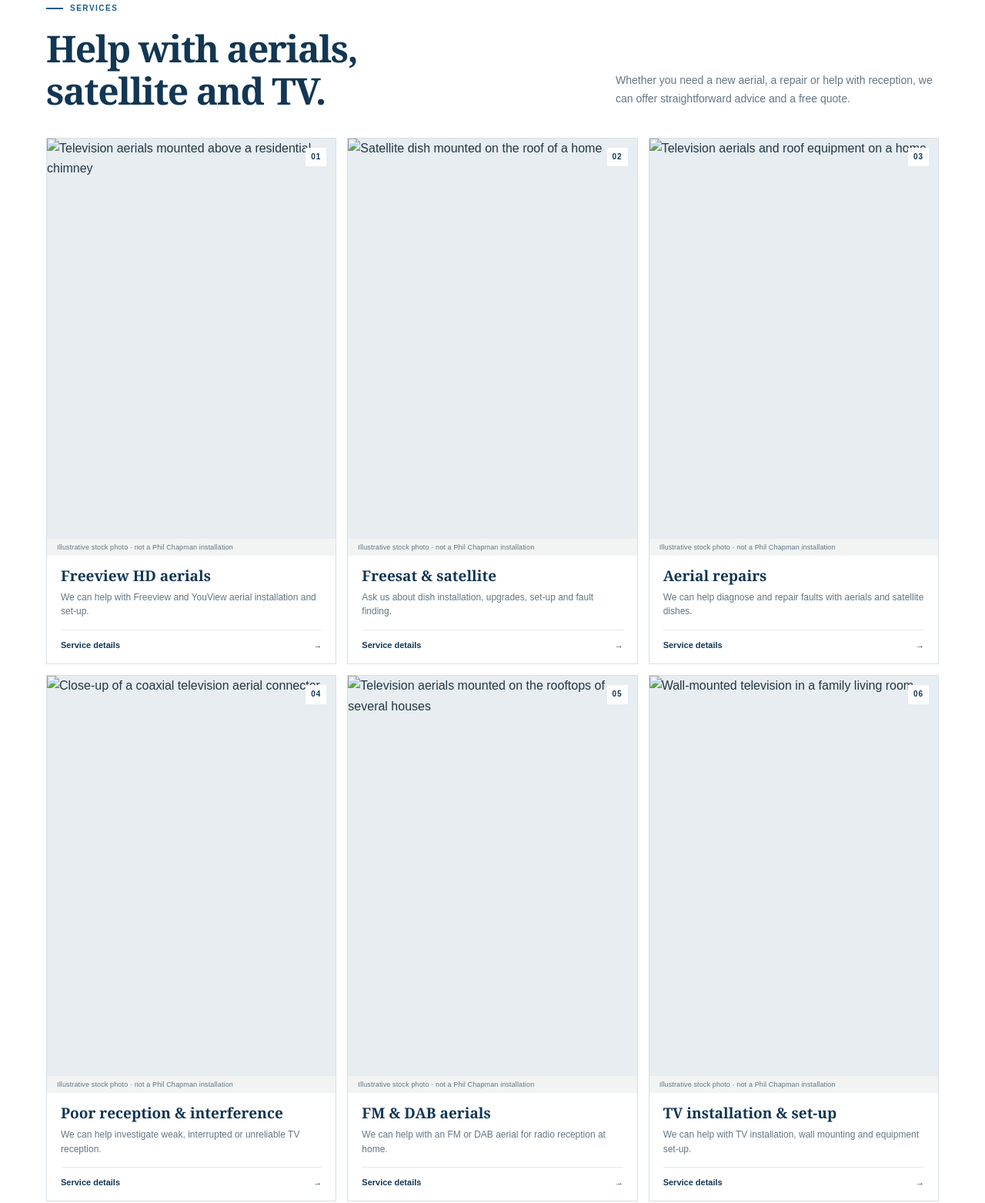
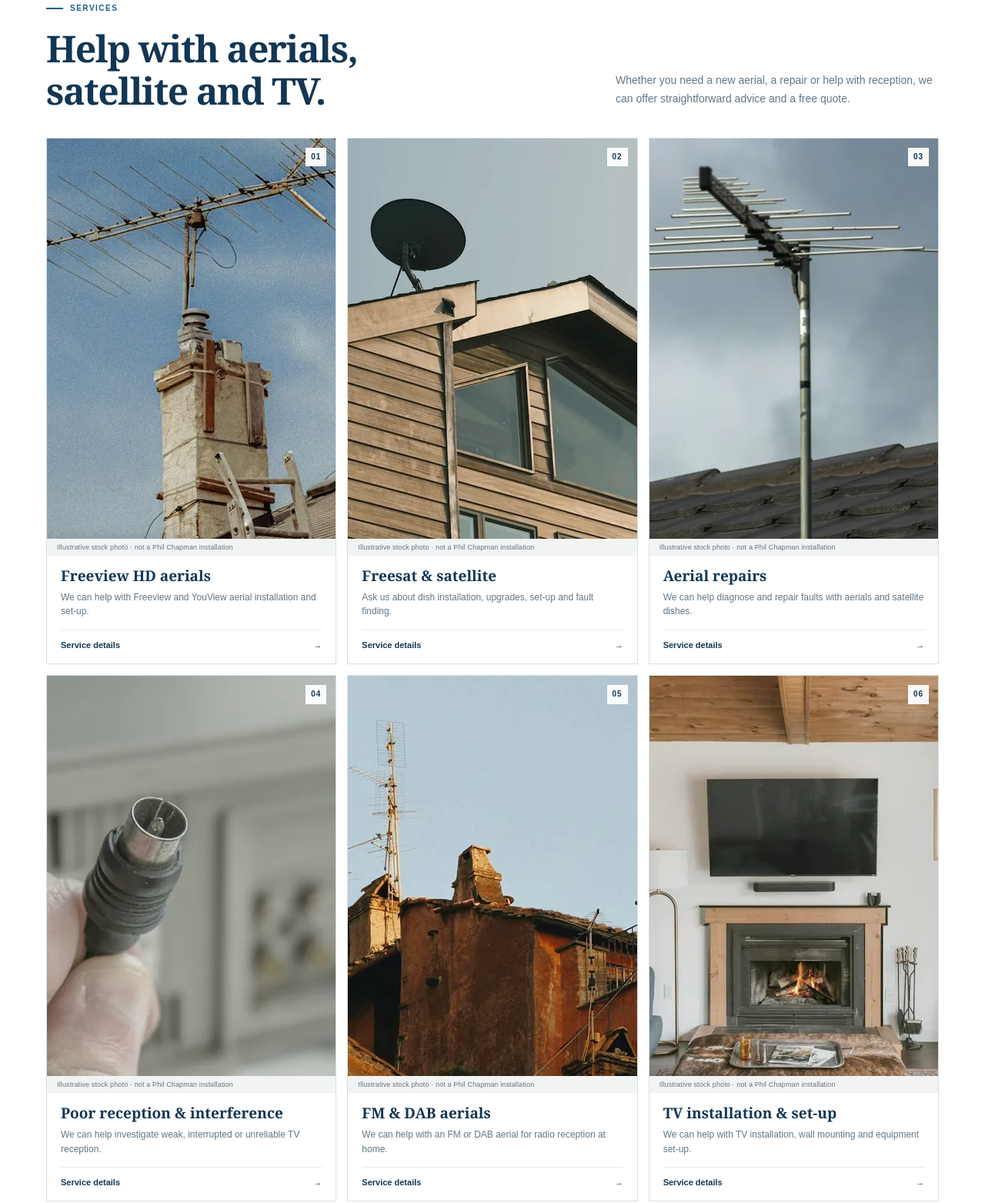
Before and after one commit to MCB96/Phil-Chapman-Aerial, a plain HTML site: page index.html in a window 1280 px wide. Shown: the part 759-2322 px from the top of the page at 77% size. Drawn offline with Linux system fonts and the light colour scheme.

Commit message:
Fix service image paths

```diff
--- a/index.html
+++ b/index.html
@@ -53,12 +53,12 @@
       <div class="page-width">
         <div class="section-heading"><div><p class="eyebrow"><span></span> SERVICES</p><h2>Help with aerials,<br>satellite and TV.</h2></div><p>Whether you need a new aerial, a repair or help with reception, we can offer straightforward advice and a free quote.</p></div>
         <div class="service-grid">
-          <a class="service-card" href="services.html#freeview"><span class="service-photo"><img src="assets/services/freeview-aerial.webp" width="800" height="520" loading="lazy" decoding="async" alt="Television aerials mounted above a residential chimney"><span class="service-photo-note">Illustrative stock photo · not a Phil Chapman installation</span></span><span class="service-number">01</span><div class="service-card-content"><h3>Freeview HD aerials</h3><p>We can help with Freeview and YouView aerial installation and set-up.</p><span class="card-link">Service details <b>→</b></span></div></a>
-          <a class="service-card" href="services.html#freesat"><span class="service-photo"><img src="assets/services/satellite-dish-home.webp" width="800" height="520" loading="lazy" decoding="async" alt="Satellite dish mounted on the roof of a home"><span class="service-photo-note">Illustrative stock photo · not a Phil Chapman installation</span></span><span class="service-number">02</span><div class="service-card-content"><h3>Freesat &amp; satellite</h3><p>Ask us about dish installation, upgrades, set-up and fault finding.</p><span class="card-link">Service details <b>→</b></span></div></a>
-          <a class="service-card" href="services.html#repairs"><span class="service-photo"><img src="assets/services/aerial-reception-roof.webp" width="800" height="520" loading="lazy" decoding="async" alt="Television aerials and roof equipment on a home"><span class="service-photo-note">Illustrative stock photo · not a Phil Chapman installation</span></span><span class="service-number">03</span><div class="service-card-content"><h3>Aerial repairs</h3><p>We can help diagnose and repair faults with aerials and satellite dishes.</p><span class="card-link">Service details <b>→</b></span></div></a>
-          <a class="service-card" href="services.html#reception"><span class="service-photo"><img src="assets/services/reception-coaxial-connection.webp" width="800" height="520" loading="lazy" decoding="async" alt="Close-up of a coaxial television aerial connector"><span class="service-photo-note">Illustrative stock photo · not a Phil Chapman installation</span></span><span class="service-number">04</span><div class="service-card-content"><h3>Poor reception &amp; interference</h3><p>We can help investigate weak, interrupted or unreliable TV reception.</p><span class="card-link">Service details <b>→</b></span></div></a>
-          <a class="service-card" href="services.html#radio"><span class="service-photo"><img src="assets/services/fm-dab-radio.webp" width="800" height="520" loading="lazy" decoding="async" alt="Television aerials mounted on the rooftops of several houses"><span class="service-photo-note">Illustrative stock photo · not a Phil Chapman installation</span></span><span class="service-number">05</span><div class="service-card-content"><h3>FM &amp; DAB aerials</h3><p>We can help with an FM or DAB aerial for radio reception at home.</p><span class="card-link">Service details <b>→</b></span></div></a>
-          <a class="service-card" href="services.html#tv-installation"><span class="service-photo"><img src="assets/services/tv-wall-installation.webp" width="800" height="520" loading="lazy" decoding="async" alt="Wall-mounted television in a family living room"><span class="service-photo-note">Illustrative stock photo · not a Phil Chapman installation</span></span><span class="service-number">06</span><div class="service-card-content"><h3>TV installation &amp; set-up</h3><p>We can help with TV installation, wall mounting and equipment set-up.</p><span class="card-link">Service details <b>→</b></span></div></a>
+          <a class="service-card" href="services.html#freeview"><span class="service-photo"><img src="freeview-aerial.webp" width="800" height="520" loading="lazy" decoding="async" alt="Television aerials mounted above a residential chimney"><span class="service-photo-note">Illustrative stock photo · not a Phil Chapman installation</span></span><span class="service-number">01</span><div class="service-card-content"><h3>Freeview HD aerials</h3><p>We can help with Freeview and YouView aerial installation and set-up.</p><span class="card-link">Service details <b>→</b></span></div></a>
+          <a class="service-card" href="services.html#freesat"><span class="service-photo"><img src="satellite-dish-home.webp" width="800" height="520" loading="lazy" decoding="async" alt="Satellite dish mounted on the roof of a home"><span class="service-photo-note">Illustrative stock photo · not a Phil Chapman installation</span></span><span class="service-number">02</span><div class="service-card-content"><h3>Freesat &amp; satellite</h3><p>Ask us about dish installation, upgrades, set-up and fault finding.</p><span class="card-link">Service details <b>→</b></span></div></a>
+          <a class="service-card" href="services.html#repairs"><span class="service-photo"><img src="aerial-reception-roof.webp" width="800" height="520" loading="lazy" decoding="async" alt="Television aerials and roof equipment on a home"><span class="service-photo-note">Illustrative stock photo · not a Phil Chapman installation</span></span><span class="service-number">03</span><div class="service-card-content"><h3>Aerial repairs</h3><p>We can help diagnose and repair faults with aerials and satellite dishes.</p><span class="card-link">Service details <b>→</b></span></div></a>
+          <a class="service-card" href="services.html#reception"><span class="service-photo"><img src="reception-coaxial-connection.webp" width="800" height="520" loading="lazy" decoding="async" alt="Close-up of a coaxial television aerial connector"><span class="service-photo-note">Illustrative stock photo · not a Phil Chapman installation</span></span><span class="service-number">04</span><div class="service-card-content"><h3>Poor reception &amp; interference</h3><p>We can help investigate weak, interrupted or unreliable TV reception.</p><span class="card-link">Service details <b>→</b></span></div></a>
+          <a class="service-card" href="services.html#radio"><span class="service-photo"><img src="fm-dab-radio.webp" width="800" height="520" loading="lazy" decoding="async" alt="Television aerials mounted on the rooftops of several houses"><span class="service-photo-note">Illustrative stock photo · not a Phil Chapman installation</span></span><span class="service-number">05</span><div class="service-card-content"><h3>FM &amp; DAB aerials</h3><p>We can help with an FM or DAB aerial for radio reception at home.</p><span class="card-link">Service details <b>→</b></span></div></a>
+          <a class="service-card" href="services.html#tv-installation"><span class="service-photo"><img src="tv-wall-installation.webp" width="800" height="520" loading="lazy" decoding="async" alt="Wall-mounted television in a family living room"><span class="service-photo-note">Illustrative stock photo · not a Phil Chapman installation</span></span><span class="service-number">06</span><div class="service-card-content"><h3>TV installation &amp; set-up</h3><p>We can help with TV installation, wall mounting and equipment set-up.</p><span class="card-link">Service details <b>→</b></span></div></a>
         </div>
         <div class="section-link"><a class="text-link" href="services.html">See all aerial and TV services <span>→</span></a></div>
       </div>
```
